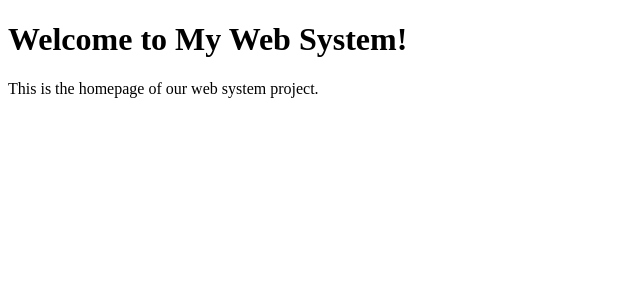
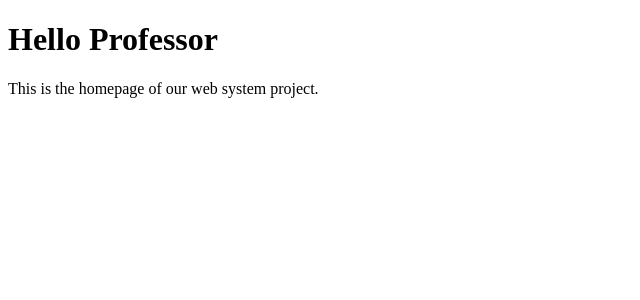
Before and after one commit to CharitaaAndey/Agile-Individual-Project, a Next.js app: page / in a window 1280 px wide. Shown: the top 300 px of the page, without its empty margins (0-640 px from the left). Built offline with nearby package versions, Linux system fonts and the light colour scheme.

Commit message:
changing playwright according to module 5

```diff
--- a/pages/index.js
+++ b/pages/index.js
@@ -3,7 +3,7 @@ import React from 'react';
 function HomePage() {
   return (
     <div>
-      <h1>Welcome to My Web System!</h1>
+      <h1>Hello Professor</h1>
       <p>This is the homepage of our web system project.</p>
     </div>
   );
```
Also changed, not shown: 1 other file (tests, documents, lock files or other folders).
